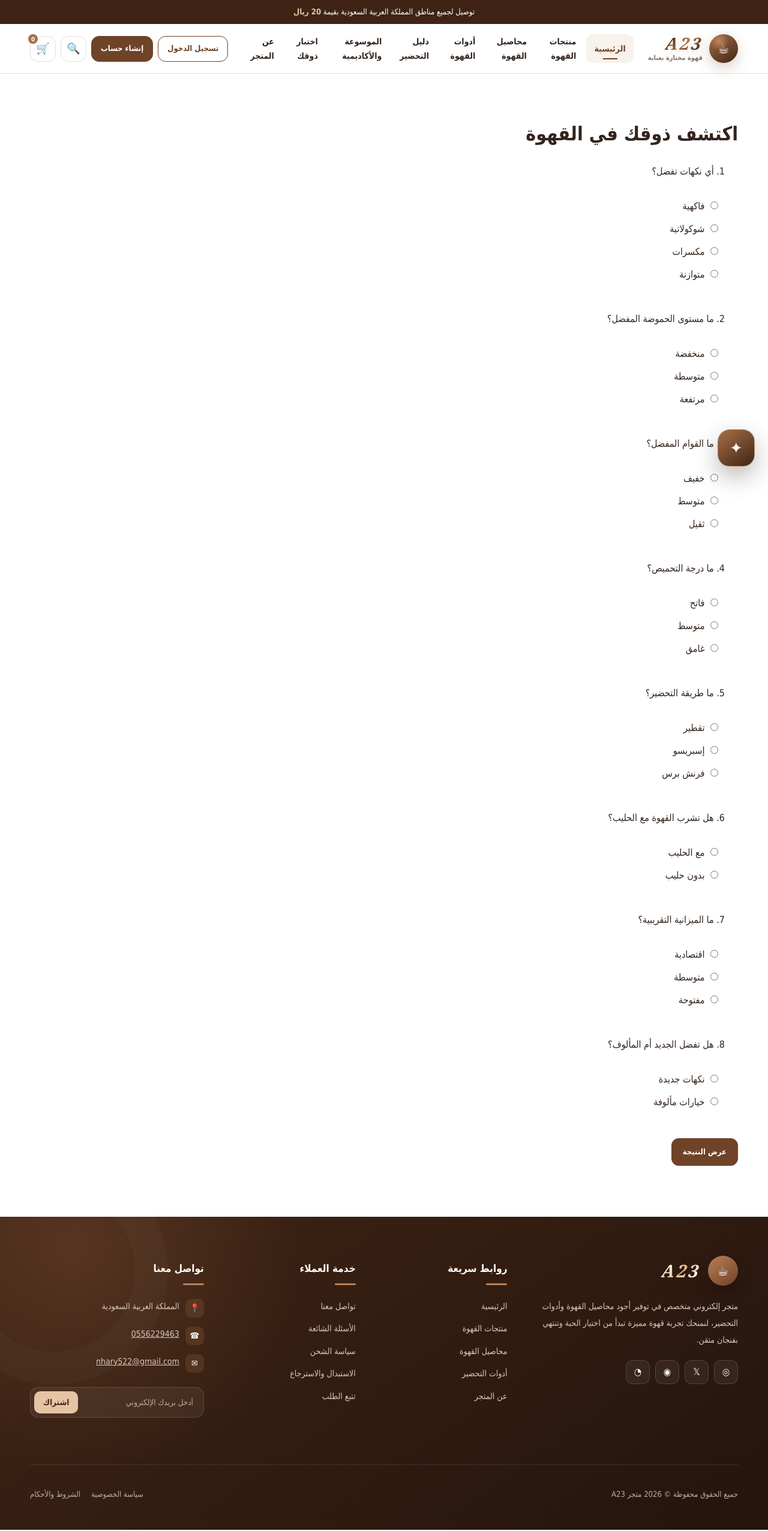
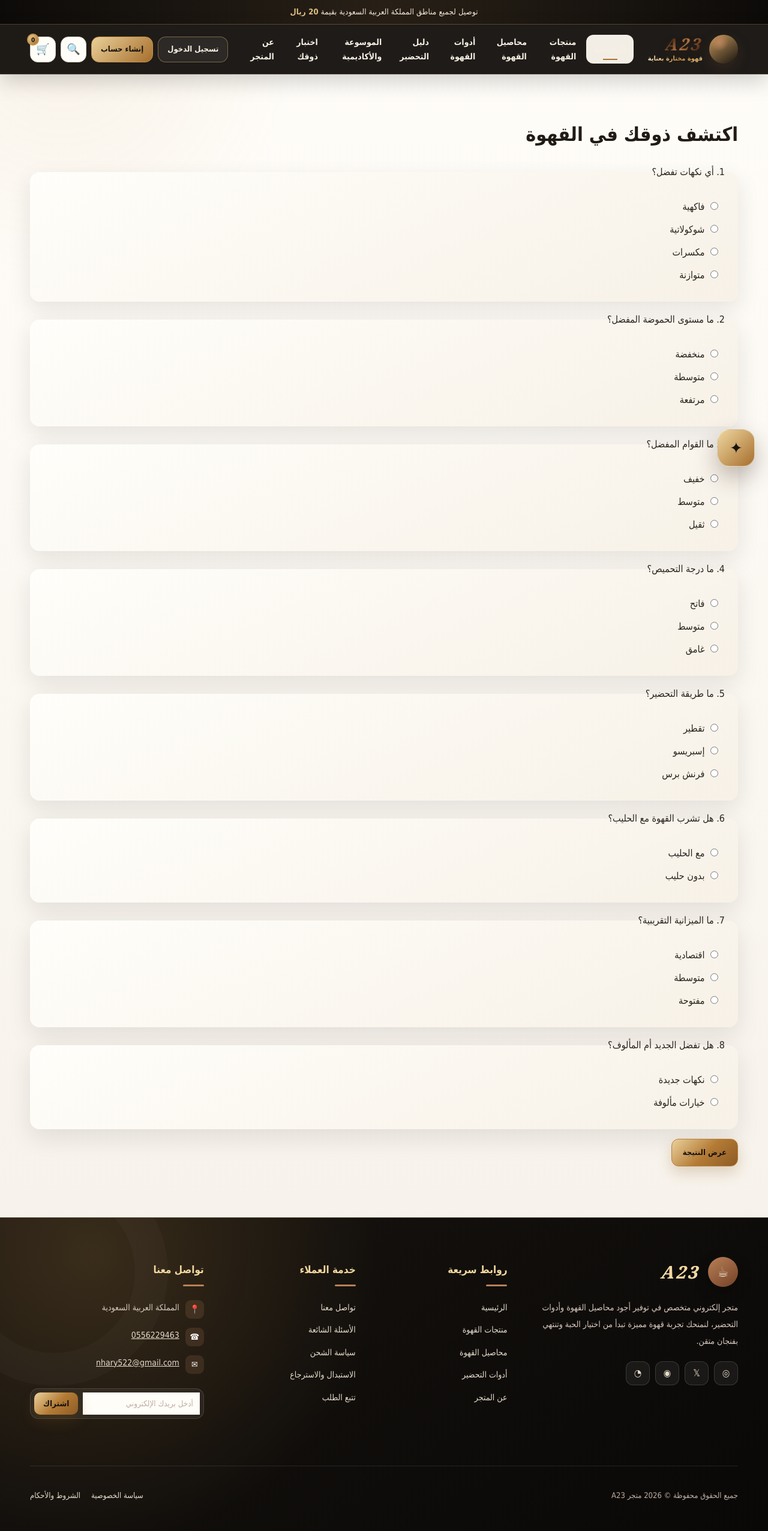
Before and after one commit to nhary522-wq/cooffe99, a Django app: page /accounts/taste/ in a window 1280 px wide. Shown: the whole page at 60% size. Run offline with Django 5.2, Linux system fonts and the light colour scheme; data comes from the database, SQL or seed files in the repository.

Commit message:
Apply luxury obsidian and bronze theme

```diff
--- a/core/tests.py
+++ b/core/tests.py
@@ -18,6 +18,7 @@ class HomePageTests(TestCase):
         self.assertContains(response, reverse("catalog:crops"))
         self.assertContains(response, reverse("catalog:tools"))
         self.assertContains(response, reverse("orders:cart"))
+        self.assertContains(response, "luxury-theme.")
 
     def test_hero_uses_local_autoplay_video(self):
         response = self.client.get(reverse("core:home"))
--- /dev/null
+++ b/static/css/luxury-theme.css
@@ -0,0 +1,175 @@
+/* A23 Obsidian & Bronze — global luxury theme */
+:root {
+    --primary: #a87435 !important;
+    --primary-dark: #17130f !important;
+    --secondary: #c89b5d !important;
+    --accent: #e1bf82 !important;
+    --dark: #17130f !important;
+    --light: #f3eee5 !important;
+    --light-alt: #faf7f1 !important;
+    --white: #fffdf8 !important;
+    --text: #26211b !important;
+    --muted: #766b5d !important;
+    --border: #ded2bf !important;
+    --success: #52715b !important;
+    --danger: #9b4d45 !important;
+    --shadow: 0 22px 55px rgba(24, 19, 14, .14) !important;
+    --coffee-primary: #a87435 !important;
+    --coffee-primary-dark: #17130f !important;
+    --coffee-secondary: #c89b5d !important;
+    --coffee-light: #f3eee5 !important;
+    --coffee-white: #fffdf8 !important;
+    --coffee-text: #26211b !important;
+    --coffee-muted: #766b5d !important;
+    --coffee-border: #ded2bf !important;
+    --coffee-shadow: 0 20px 50px rgba(24, 19, 14, .16) !important;
+}
+
+html { background: #17130f; }
+body {
+    color: #26211b !important;
+    background:
+        radial-gradient(circle at 8% 3%, rgba(200,155,93,.10), transparent 24rem),
+        linear-gradient(180deg, #fffdf9 0%, #f5f0e8 100%) !important;
+}
+
+::selection { color: #17130f; background: #d9b777; }
+
+.coffee-announcement {
+    color: #f8edda !important;
+    background: linear-gradient(90deg, #0d0b09, #282017 50%, #0d0b09) !important;
+    border-bottom: 1px solid rgba(218, 182, 119, .32) !important;
+    letter-spacing: .2px;
+}
+.coffee-announcement strong { color: #e2c184 !important; }
+.coffee-header {
+    background: rgba(18, 15, 12, .95) !important;
+    border-bottom-color: rgba(210, 170, 104, .24) !important;
+    box-shadow: 0 12px 35px rgba(0,0,0,.18) !important;
+}
+.coffee-header a, .coffee-header button { color: #f7efe3 !important; }
+.coffee-header a:hover, .coffee-header a:focus-visible { color: #e2bf7d !important; }
+.coffee-logo, .coffee-brand, .coffee-brand-name {
+    color: #f7efe3 !important;
+    background: linear-gradient(125deg, #fff4db 8%, #c58d3e 45%, #f0d399 75%, #9d672b) !important;
+    -webkit-background-clip: text !important;
+    background-clip: text !important;
+    -webkit-text-fill-color: transparent !important;
+}
+.coffee-nav-dropdown, .coffee-mobile-menu {
+    color: #26211b !important;
+    background: rgba(255,253,248,.98) !important;
+    border-color: #d9c7aa !important;
+    box-shadow: 0 24px 60px rgba(15,12,9,.22) !important;
+}
+.coffee-nav-dropdown a, .coffee-mobile-menu a { color: #26211b !important; }
+.coffee-icon-button, .coffee-auth-link, .coffee-menu-toggle {
+    border-color: rgba(219,181,116,.45) !important;
+    background: rgba(255,255,255,.06) !important;
+}
+.coffee-auth-link.primary, .coffee-cart-count {
+    color: #17130f !important;
+    border-color: #c79248 !important;
+    background: linear-gradient(135deg, #ead099, #a66f2d) !important;
+}
+
+.hero, .store-hero, .coffee-hero {
+    color: #fff8ec !important;
+    background:
+        radial-gradient(circle at 75% 22%, rgba(211,165,91,.24), transparent 32rem),
+        linear-gradient(135deg, rgba(10,8,7,.98), rgba(43,33,23,.96)) !important;
+}
+.store-hero span, .hero-kicker, .section-kicker { color: #dfbb77 !important; }
+
+.primary-button, .secondary-button, .store-button,
+button[type="submit"]:not(.coffee-menu-toggle):not(.a23-ai-send),
+input[type="submit"] {
+    color: #17130f !important;
+    border-color: #b67f37 !important;
+    background: linear-gradient(135deg, #ebd19c 0%, #b47b35 52%, #8e5b25 100%) !important;
+    box-shadow: 0 10px 24px rgba(134,86,31,.24) !important;
+}
+.primary-button:hover, .secondary-button:hover, .store-button:hover,
+button[type="submit"]:hover {
+    color: #fff8e9 !important;
+    background: linear-gradient(135deg, #9f692d, #5c3819) !important;
+    box-shadow: 0 14px 30px rgba(70,42,18,.30) !important;
+}
+.store-button.outline {
+    color: #76501f !important;
+    border-color: #b88a4e !important;
+    background: rgba(255,253,248,.90) !important;
+}
+
+.store-card, .product-card, .feature-card, .service-card, .category-card,
+.summary-card, .checkout-card, .order-card, .cart-list, .review,
+.review-form, .product-sections article, details, fieldset {
+    color: #29231c !important;
+    border-color: #dfd1bc !important;
+    background: linear-gradient(155deg, #fffefa, #f7f1e7) !important;
+    box-shadow: 0 14px 38px rgba(30,23,16,.10) !important;
+}
+.store-card:hover, .product-card:hover, .feature-card:hover {
+    border-color: #bf8b47 !important;
+    box-shadow: 0 25px 60px rgba(37,27,17,.18) !important;
+}
+.store-card h2, .store-card h3, .detail-info h1,
+.section-title, h1, h2, h3 { color: #211b15 !important; }
+.store-price, .price { color: #8b5927 !important; }
+.store-card-label, .breadcrumbs a { color: #a46c2f !important; }
+
+.store-toolbar, .filters, .guide div {
+    border-color: #ddcdb4 !important;
+    background: rgba(244,237,226,.92) !important;
+}
+input, select, textarea {
+    color: #282018 !important;
+    border-color: #d9c6aa !important;
+    background: #fffdf8 !important;
+}
+input:focus, select:focus, textarea:focus {
+    border-color: #b77e35 !important;
+    outline: 3px solid rgba(183,126,53,.14) !important;
+}
+
+.shipping-note, .empty-state {
+    color: #6d5436 !important;
+    border-color: #d9c19b !important;
+    background: #f7eddd !important;
+}
+.message { color: #294d36 !important; background: #edf5ed !important; }
+.order-status { background: #526e58 !important; }
+
+.coffee-footer {
+    color: #eee2cf !important;
+    background:
+        radial-gradient(circle at 12% 12%, rgba(201,151,77,.20), transparent 30rem),
+        linear-gradient(145deg, #17130f, #090807) !important;
+    border-top: 1px solid rgba(218,179,112,.30) !important;
+}
+.coffee-footer h2, .coffee-footer h3, .coffee-footer strong { color: #f2d79f !important; }
+.coffee-footer a { color: #e6dbca !important; }
+.coffee-footer a:hover { color: #e4b964 !important; }
+
+.a23-ai-toggle, .a23-ai-header {
+    color: #17130f !important;
+    background: linear-gradient(135deg, #efd79f, #a66e2d) !important;
+}
+.a23-ai-panel {
+    border-color: #bb8846 !important;
+    background: #fffdf8 !important;
+    box-shadow: 0 25px 70px rgba(0,0,0,.30) !important;
+}
+
+table { border-color: #d9c7ad !important; background: #fffdf8 !important; }
+thead th { color: #f7ebd7 !important; background: #211b15 !important; }
+th, td { border-color: #e0d4c3 !important; }
+
+@media (max-width: 760px) {
+    .coffee-header { background: rgba(15,13,11,.98) !important; }
+    .store-card, .product-card { box-shadow: 0 10px 28px rgba(28,21,14,.11) !important; }
+}
+
+@media (prefers-reduced-motion: reduce) {
+    *, *::before, *::after { scroll-behavior: auto !important; transition-duration: .01ms !important; }
+}
--- a/templates/header.html
+++ b/templates/header.html
@@ -302,6 +302,7 @@
         }
     }
 </style>
+<link rel="stylesheet" href="{% static 'css/luxury-theme.css' %}">
 
 <div class="coffee-announcement">
     توصيل لجميع مناطق المملكة العربية السعودية بقيمة <strong>20 ريال</strong>
```
